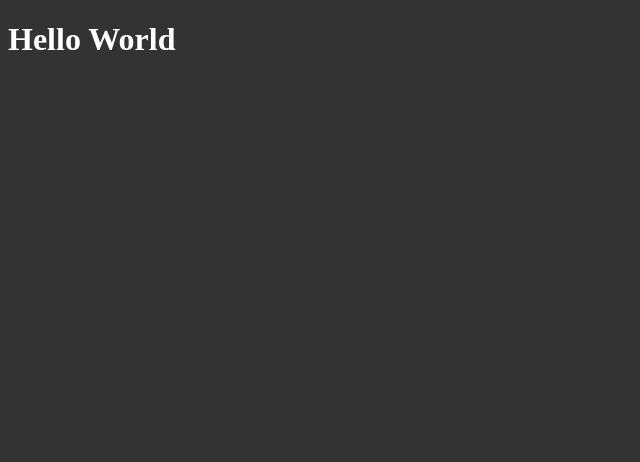
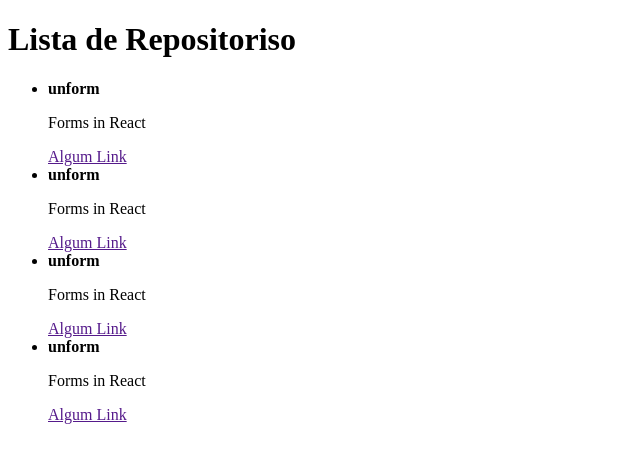
Before and after one commit to ThomasDixini/Estudos-React, a React app: page / in a window 1280 px wide. Shown: the top 462 px of the page, without its empty margins (0-640 px from the left). Built offline with nearby package versions, Linux system fonts and the light colour scheme.

Commit message:
Adicionando o primeiro componente React, (Lista de Repositórios)

```diff
--- a/src/App.jsx
+++ b/src/App.jsx
@@ -1,7 +1,8 @@
 import './styles/global.scss';
+import { RepositoryList } from './components/RepositoryList'
 
 export function App() {
 
 
-    return <h1>Hello World</h1>
+    return <RepositoryList />
 }
--- /dev/null
+++ b/src/components/RepositoryList.jsx
@@ -0,0 +1,32 @@
+
+
+export function RepositoryList(){
+    return (
+    <div>
+        <h1>Lista de Repositoriso</h1>
+        <ul>
+            <li>
+                <strong>unform</strong>
+                <p>Forms in React</p>
+                <a href="">Algum Link</a>
+            </li>
+            <li>
+                <strong>unform</strong>
+                <p>Forms in React</p>
+                <a href="">Algum Link</a>
+            </li>
+            <li>
+                <strong>unform</strong>
+                <p>Forms in React</p>
+                <a href="">Algum Link</a>
+            </li>
+            <li>
+                <strong>unform</strong>
+                <p>Forms in React</p>
+                <a href="">Algum Link</a>
+            </li>
+
+        </ul>
+    </div> );
+
+}
--- a/src/styles/global.scss
+++ b/src/styles/global.scss
@@ -1,7 +1,3 @@
 body {
-    background-color: #333;
-
-    h1 {
-        color: #FFF;
-    }
+    color: black;
 }
```
